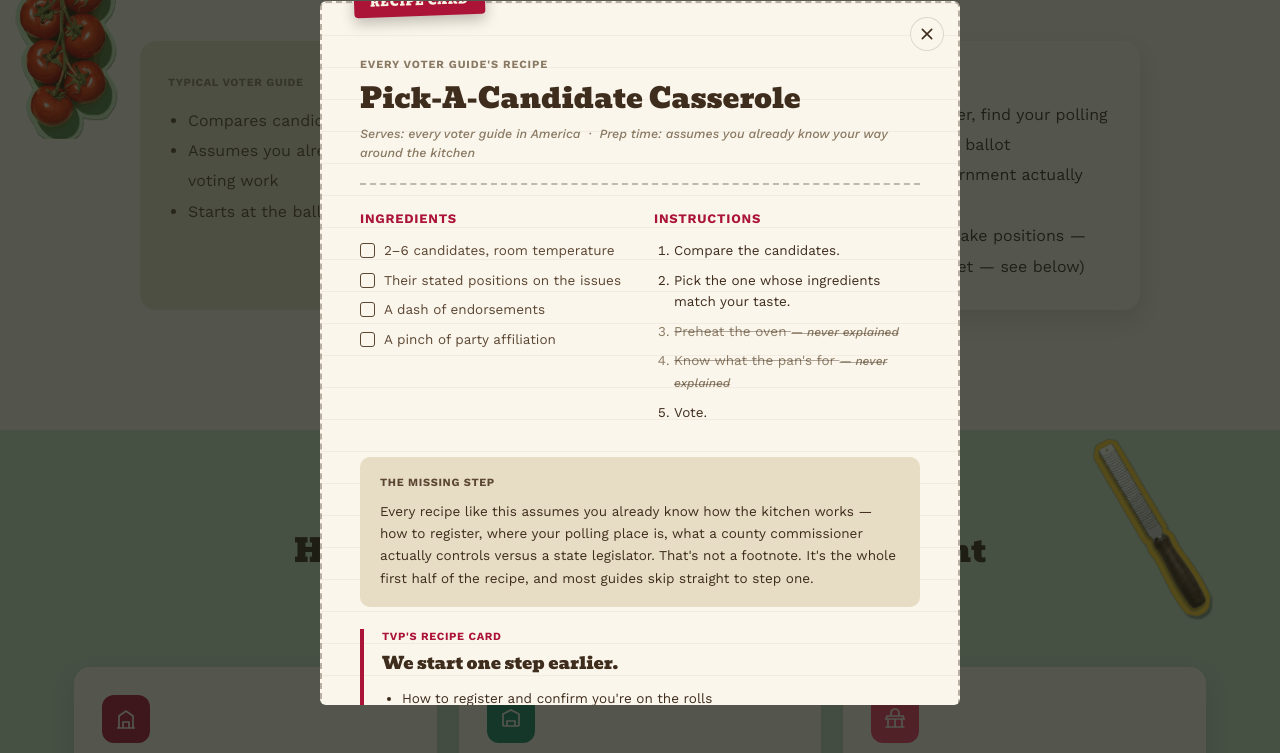
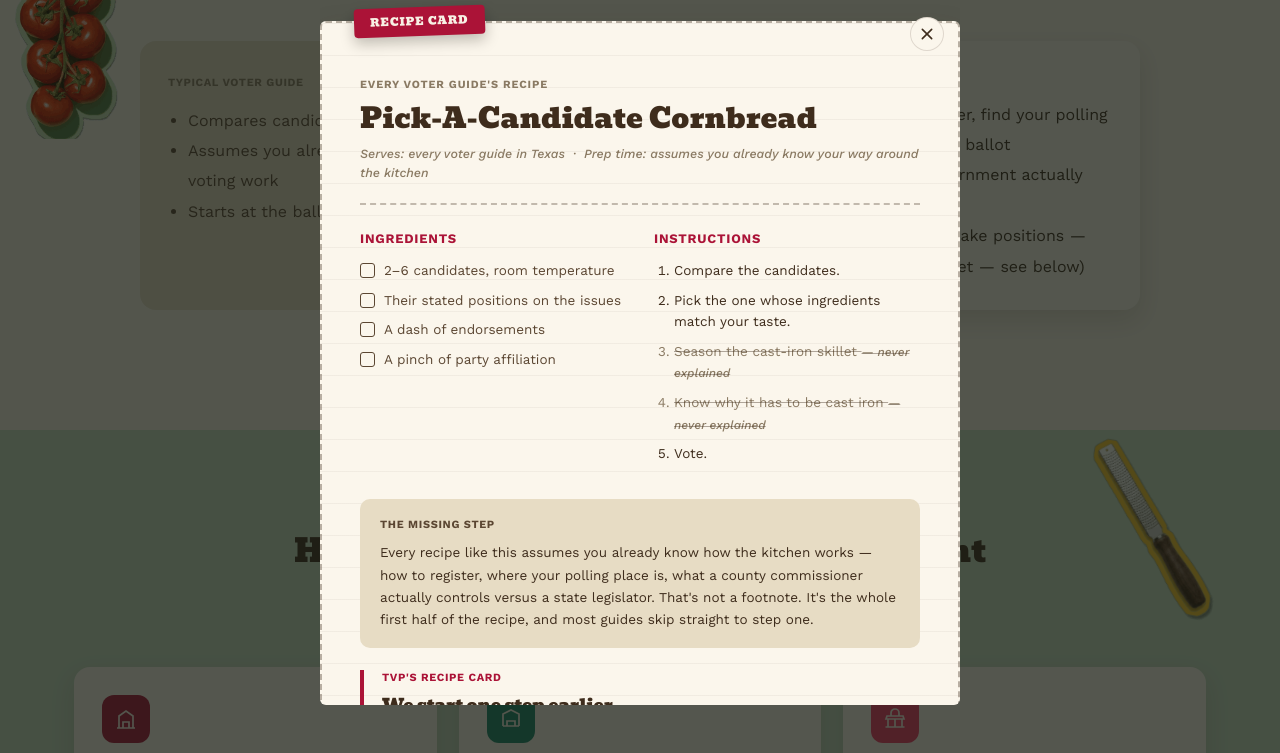
Before and after one commit to sophforpresident/texas-voter-project, a plain HTML site: page election-prep.html in a window 1280 px wide. Both pictures are taken after a click on the button "Read the full recipe →". Shown: the part 669-1422 px from the top of the page. Drawn offline with nearby package versions, Linux system fonts and the light colour scheme.

Commit message:
Fix recipe card tab clipping and swap casserole for cornbread
The RECIPE CARD tab was getting cut off at the top of the modal
because .recipe-modal's overflow:auto clipped right at the card's
edge, with nowhere to scroll up into. Added top padding to the
modal so the tab has room to render fully.

Also swapped "Pick-A-Candidate Casserole" for "Pick-A-Candidate
Cornbread" and the oven/pan instruction steps for a cast-iron
skillet, for a more Texas-forward dish.

```diff
--- a/election-prep.html
+++ b/election-prep.html
@@ -181,8 +181,8 @@
       <div class="recipe-card">
         <div class="recipe-tab">Recipe Card</div>
         <span class="recipe-eyebrow">Every Voter Guide's Recipe</span>
-        <h2 id="recipe-modal-title" class="tvp-h recipe-title">Pick-A-Candidate Casserole</h2>
-        <p class="recipe-meta">Serves: every voter guide in America &nbsp;·&nbsp; Prep time: assumes you already know your way around the kitchen</p>
+        <h2 id="recipe-modal-title" class="tvp-h recipe-title">Pick-A-Candidate Cornbread</h2>
+        <p class="recipe-meta">Serves: every voter guide in Texas &nbsp;·&nbsp; Prep time: assumes you already know your way around the kitchen</p>
 
         <div class="recipe-hr"></div>
 
@@ -201,8 +201,8 @@
             <ol class="recipe-instructions">
               <li>Compare the candidates.</li>
               <li>Pick the one whose ingredients match your taste.</li>
-              <li class="recipe-skip">Preheat the oven <span>— never explained</span></li>
-              <li class="recipe-skip">Know what the pan's for <span>— never explained</span></li>
+              <li class="recipe-skip">Season the cast-iron skillet <span>— never explained</span></li>
+              <li class="recipe-skip">Know why it has to be cast iron <span>— never explained</span></li>
               <li>Vote.</li>
             </ol>
           </div>
--- a/styles.css
+++ b/styles.css
@@ -656,6 +656,7 @@ h1, h2, h3 { margin: 0; }
   max-height: 88vh;
   overflow: auto;
   border-radius: 6px;
+  padding-top: 20px;
 }
 .recipe-modal-close {
   position: absolute;
```
